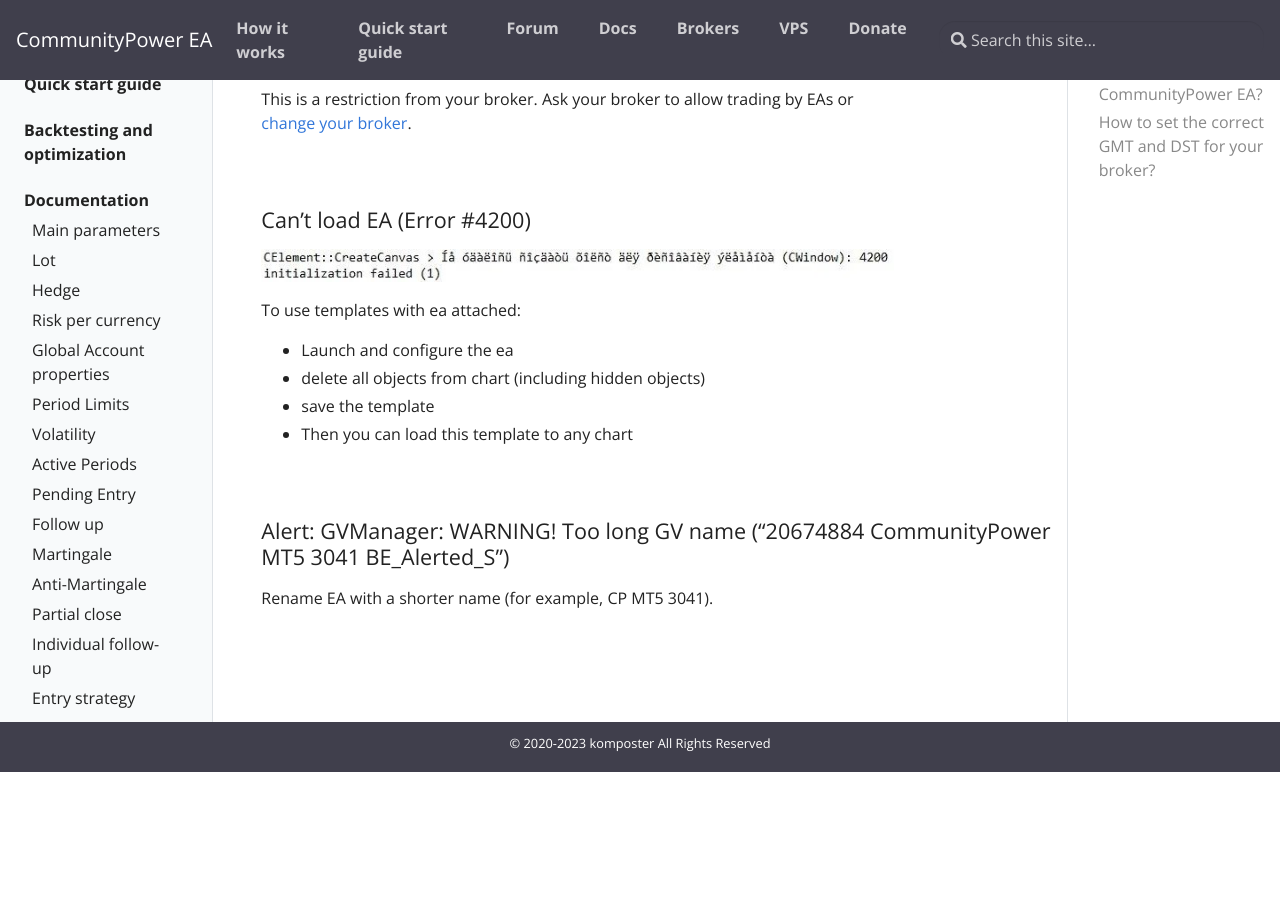
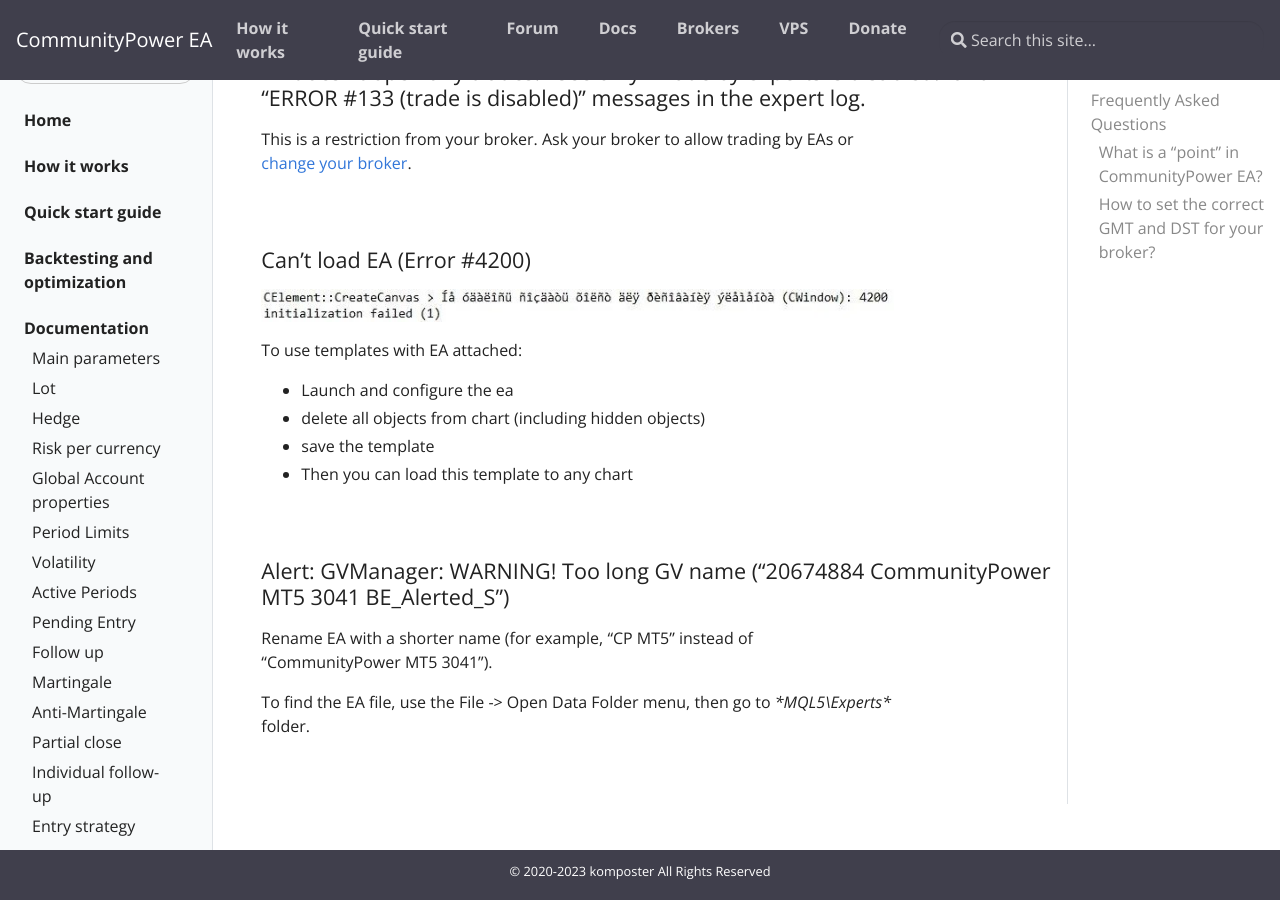
Before and after one commit to komposter/CommunityPowerEA.com, a Jekyll site: the page built from pages/FAQ.md, in a window 1280 px wide and 900 px high, scrolled down 1048 px. Built offline with Jekyll 4.4.1, drawn with Linux system fonts in a browser that asks for light colours; before the commit the page ends 1820 px from its top, so only the background shows below that.

Commit message:
Content change

```diff
--- a/pages/FAQ.md
+++ b/pages/FAQ.md
@@ -7,6 +7,8 @@
 # Frequently Asked Questions
 
 ### [What is a "point" in CommunityPower EA?](/docs/FAQ/what-is-a-point)
+
+<br />
 
 ### [How to set the correct GMT and DST for your broker?](/docs/FAQ/gmt-and-dst)
 
@@ -49,7 +51,7 @@
 
 ![]({{site.baseurl}}/assets/img/faq/faq3.png)
 
-To use templates with ea attached:
+To use templates with EA attached:
  * Launch and configure the ea
  * delete all objects from chart (including hidden objects)
  * save the template
@@ -59,6 +61,8 @@
 
 #### Alert: GVManager: WARNING! Too long GV name ("20674884 CommunityPower MT5 3041  BE_Alerted_S")
 
-Rename EA with a shorter name (for example, CP MT5 3041).
+Rename EA with a shorter name (for example, "CP MT5" instead of "CommunityPower MT5 3041").
+
+To find the EA file, use the File -> Open Data Folder menu, then go to **MQL5\Experts\** folder.
 
 <br />
```
